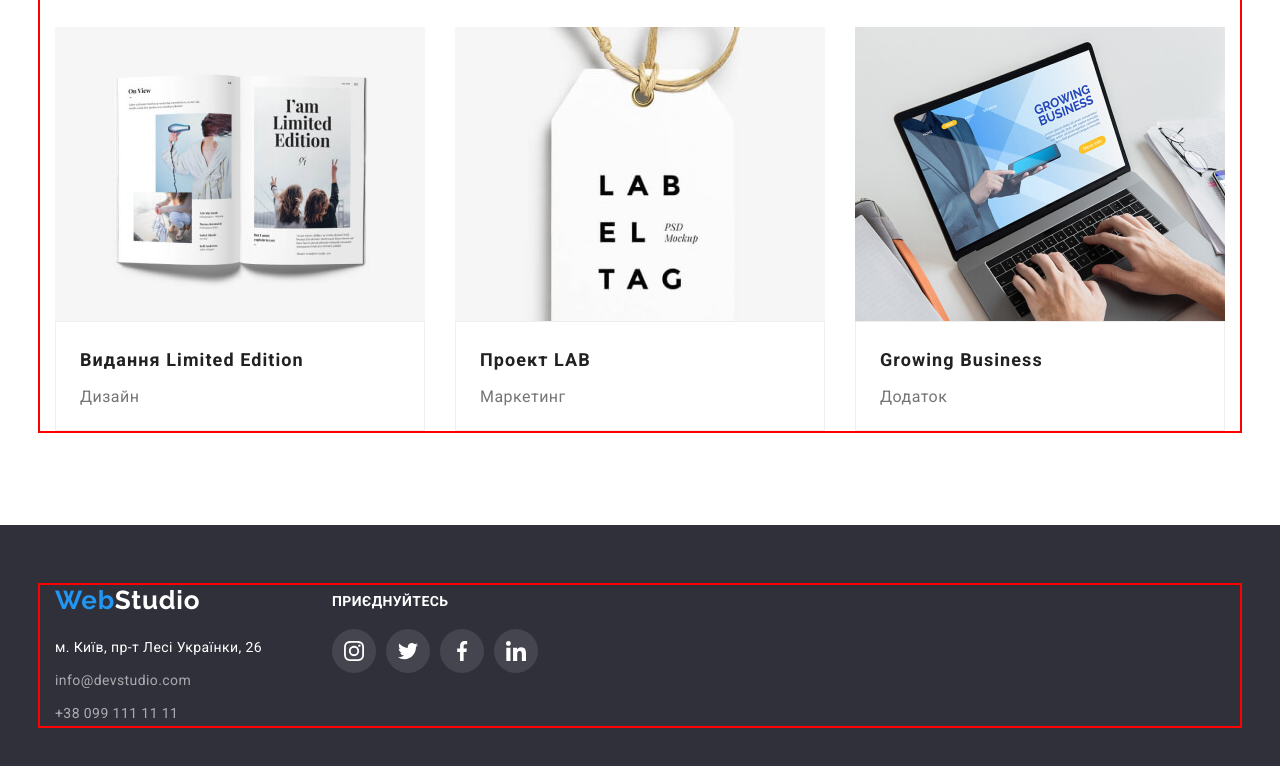
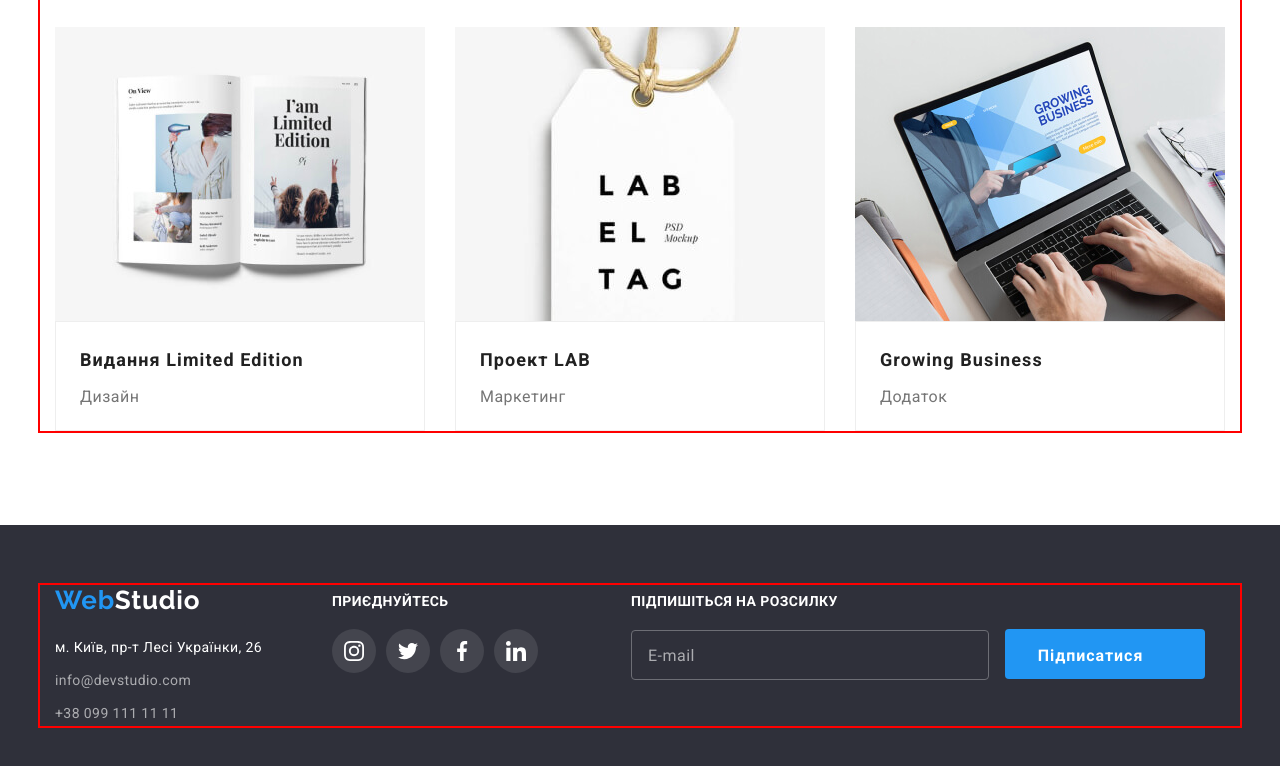
Before and after one commit to yurii-kunets/goit-markup-hw-06, a plain HTML site: page portfolio.html in a window 1280 px wide. Shown: the part 1108-1874 px from the top of the page. Drawn offline with nearby package versions, Linux system fonts and the light colour scheme.

Commit message:
Додає інпут і кноаку підписки у portfolio

```diff
--- a/portfolio.html
+++ b/portfolio.html
@@ -275,6 +275,24 @@
             </li>
           </ul>
         </div>
+        <div class="footer-form">
+          <h3 class="footer-form-title">Підпишіться на розсилку</h3>
+          <form action="footer-online-form">
+            <input
+              type="email"
+              class="footer-online-input"
+              name="footer-form-email"
+              id="mail"
+              placeholder="E-mail"
+            />
+            <button type="submit" class="footer-form-button">
+              Підписатися
+              <svg class="footer-form-icon" width="24" height="24">
+                <use href="./img/team-icons.svg#icon-footer-send"></use>
+              </svg>
+            </button>
+          </form>
+        </div>
       </div>
     </footer>
   </body>
```
